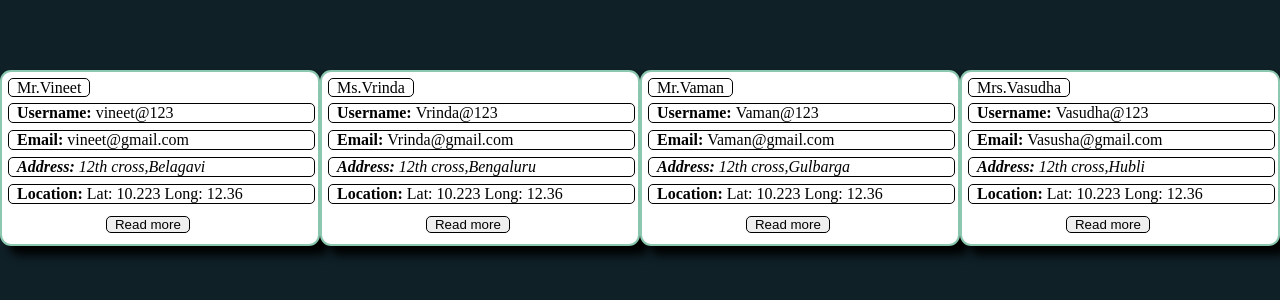
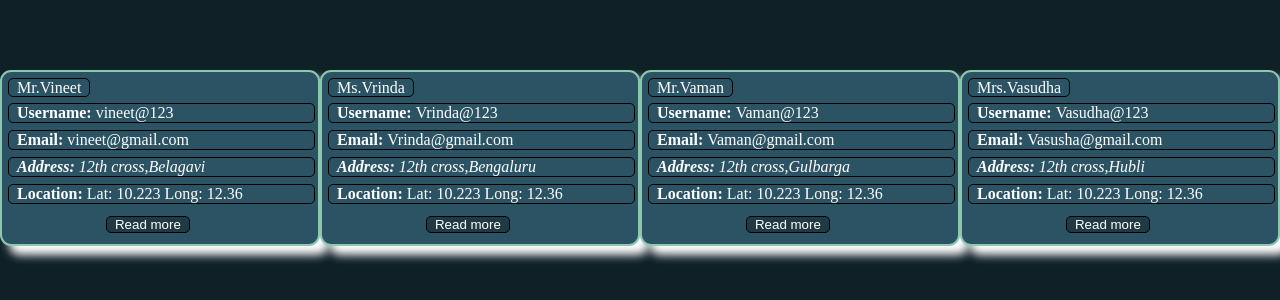
Before and after one commit to Abhi-Cool-karni/card.github.io, a plain HTML site: page index.html in a window 1280 px wide. Shown: the part 242-542 px from the top of the page. Drawn offline with Linux system fonts and the light colour scheme.

Commit message:
Changed background

```diff
--- a/main.css
+++ b/main.css
@@ -2,6 +2,10 @@
   padding: 0;
   margin: 0;
   box-sizing: border-box;
+}
+
+body {
+  color: #fff;
 }
 
 .userDetails {
@@ -29,14 +33,14 @@ button {
 .user {
   height: 11em;
   width: 20em;
-  background: #fff;
+  background: #2c5364;
   border: 2px solid #8cc7af;
   box-shadow: 9px 9px 10px;
   padding: 7px 0;
   border-radius: 11px;
 }
 
-#readMore {
-  background: #064adf;
+button {
+  background: #203a43;
   color: white;
 }
```
